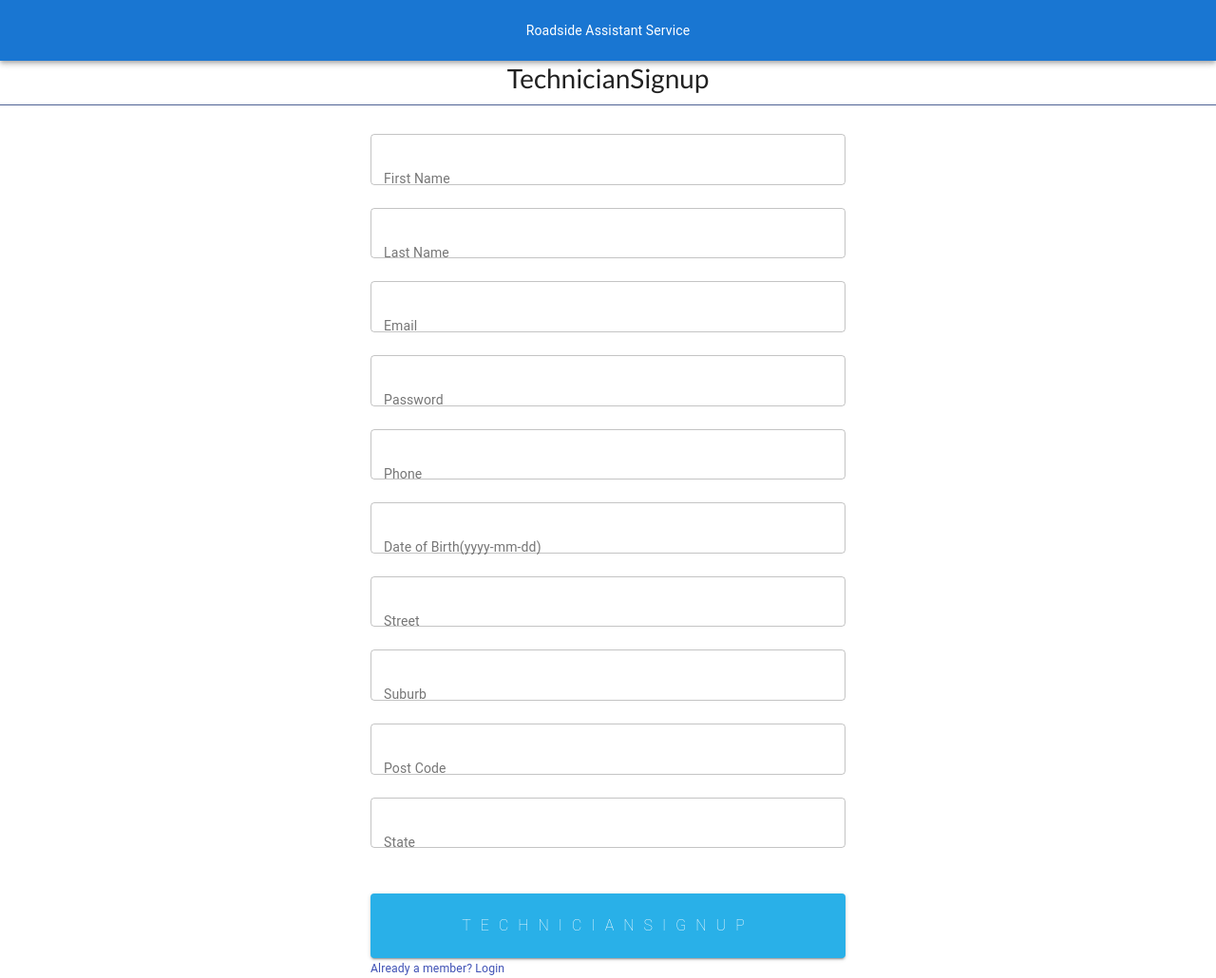
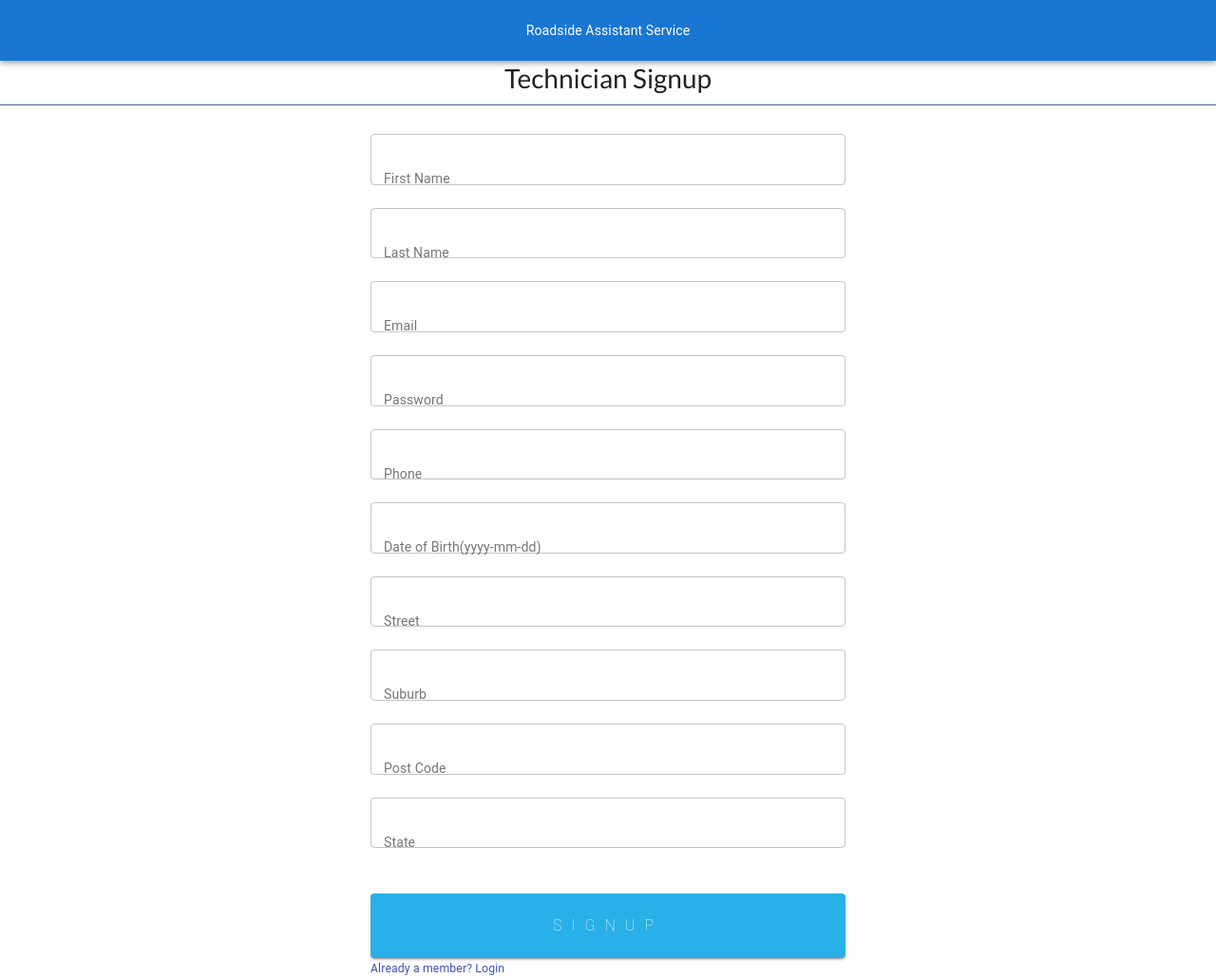
Before and after one commit to ZHIFA-CHIU/CSIT314-Project, a React (Create React App) app in the folder FrontEnd/: page /TechnicianSignup in a window 1280 px wide. Shown: the whole page at 95% size. Built offline with nearby package versions, Linux system fonts and the light colour scheme.

Commit message:
Made login work with backend
connected it all

```diff
--- a/FrontEnd/src/api/index.js
+++ b/FrontEnd/src/api/index.js
@@ -15,6 +15,8 @@ export const signupRequest = (firstName, lastName, email,
         password, dob, phoneNumber, age, streetAddress, suburb, postCode, state
     }, "POST");
 
+export const technicianLoginRequest = (email, password) => ajax("http://localhost:3000/api1/api/v1/technician/login", { email, password }, "POST");
+
 // sign up
 export const technicianSignupRequest = (firstName, lastName, email,
     dob, phoneNumber, password, streetAddress, suburb, postCode, state, heavyVehicleQualification, lightVehicleQualification) =>
--- a/FrontEnd/src/components/TechnicianLoginContent/index.jsx
+++ b/FrontEnd/src/components/TechnicianLoginContent/index.jsx
@@ -1,10 +1,8 @@
 import React from 'react'
-import { Box, Button, Link, TextField, Typography } from '@mui/material'
-import { loginRequest } from '../../api';
+import { Box, Button, Link, TextField, Typography,  } from '@mui/material'
+import { technicianLoginRequest } from '../../api';
 import { useState } from 'react';
 import { useNavigate } from 'react-router-dom';
-
-
 
 
 export default function TechnicianLoginContent() {
@@ -17,7 +15,6 @@ export default function TechnicianLoginContent() {
     // const [userError, setUserError] = useState([false, ""]);
     // pwd error
     // const [pwdErr, setPwdErr] = useState([false, ""]);
-
 
     /**
      * when username change update username state
@@ -71,16 +68,16 @@ export default function TechnicianLoginContent() {
         // console.log(username, password);
         // send log in request
         // if (validateUsername() && validatePwd())
-        loginRequest(email, password).then(
+        technicianLoginRequest(email, password).then(
             response => {
                 // console.log(response.data);
                 // let obj = JSON.parse(response.data);
                 // console.log(obj);
                 let tmp = JSON.stringify(response.data);
                 let obj = JSON.parse(tmp);
-                // console.log(obj["customer-id"]);
+                // console.log(obj["technicianId"]);
                 if (obj.login)
-                    navigate("/CustomerDashboard", { state: { id: obj["customer-id"] } })
+                    navigate("/TechnicianDashboard", { state: { id: obj["technicianId"] } })
                 else
                     alert("Login failed")
             }
@@ -136,13 +133,12 @@ export default function TechnicianLoginContent() {
                 // error={userError[0]}
                 // helperText={userError[1]}
                 />
-
                 <Button
                     type="submit"
                     fullWidth
                     variant="contained"
                     sx={{ mt: 3, mb: 2 }}
-                >
+                    >
                     Log In
                 </Button>
 
@@ -152,12 +148,14 @@ export default function TechnicianLoginContent() {
                         justifyContent: "center"
                     }}
                 >
-                    <Link variant={"body2"} underline={"hover"} href={"/signup"}>
+                    <Link variant={"body2"} underline={"hover"} href={"/TechnicianSignup"}>
                         {"Don't have an account? Sign Up"}
                     </Link>
                 </Box>
 
             </form>
         </Box>
+
+
     )
 }
--- a/FrontEnd/src/components/TechnicianSignupContent/index.jsx
+++ b/FrontEnd/src/components/TechnicianSignupContent/index.jsx
@@ -35,11 +35,8 @@ const CreateAccountTechnician = () => {
 
     const handleSubmit = e => {
         e.preventDefault();
-//        technicianSignupRequest(
-//            firstName, lastName, email, dob, phoneNumber, password, streetAddress, suburb, postCode, state, false, false
-//        ).then(
         technicianSignupRequest(
-            "firstName", "lastName", "email@email.com", "2000-01-01", "0412345678", "password", "streetAddress", "suburb", "postCode", "state", false, false
+            firstName, lastName, email, dob, phoneNumber, password, streetAddress, suburb, postCode, state, false, false
         ).then(
             response => {
                 // console.log(response.data);
@@ -62,7 +59,7 @@ const CreateAccountTechnician = () => {
 
     return (
         <div className='technicianSignup'>
-            <h1>TechnicianSignup</h1>
+            <h1>Technician Signup</h1>
             <form className='technicianSignup-form' onSubmit={handleSubmit}>
                 <TextField onChange={onFirstNameChange} id="firstName" label="First Name" variant="outlined" fullWidth margin='normal' />
                 <TextField onChange={onLastNameChange} id="lastName" label="Last Name" variant="outlined" fullWidth margin='normal' />
@@ -79,7 +76,7 @@ const CreateAccountTechnician = () => {
                     fullWidth
                     variant="contained"
                 >
-                    TechnicianSignup
+                    Signup
                 </Button>
                 <Link variant={"body2"} underline={"hover"} href={"/TechnicianLogin"}>
                     {"Already a member? Login"}
```
